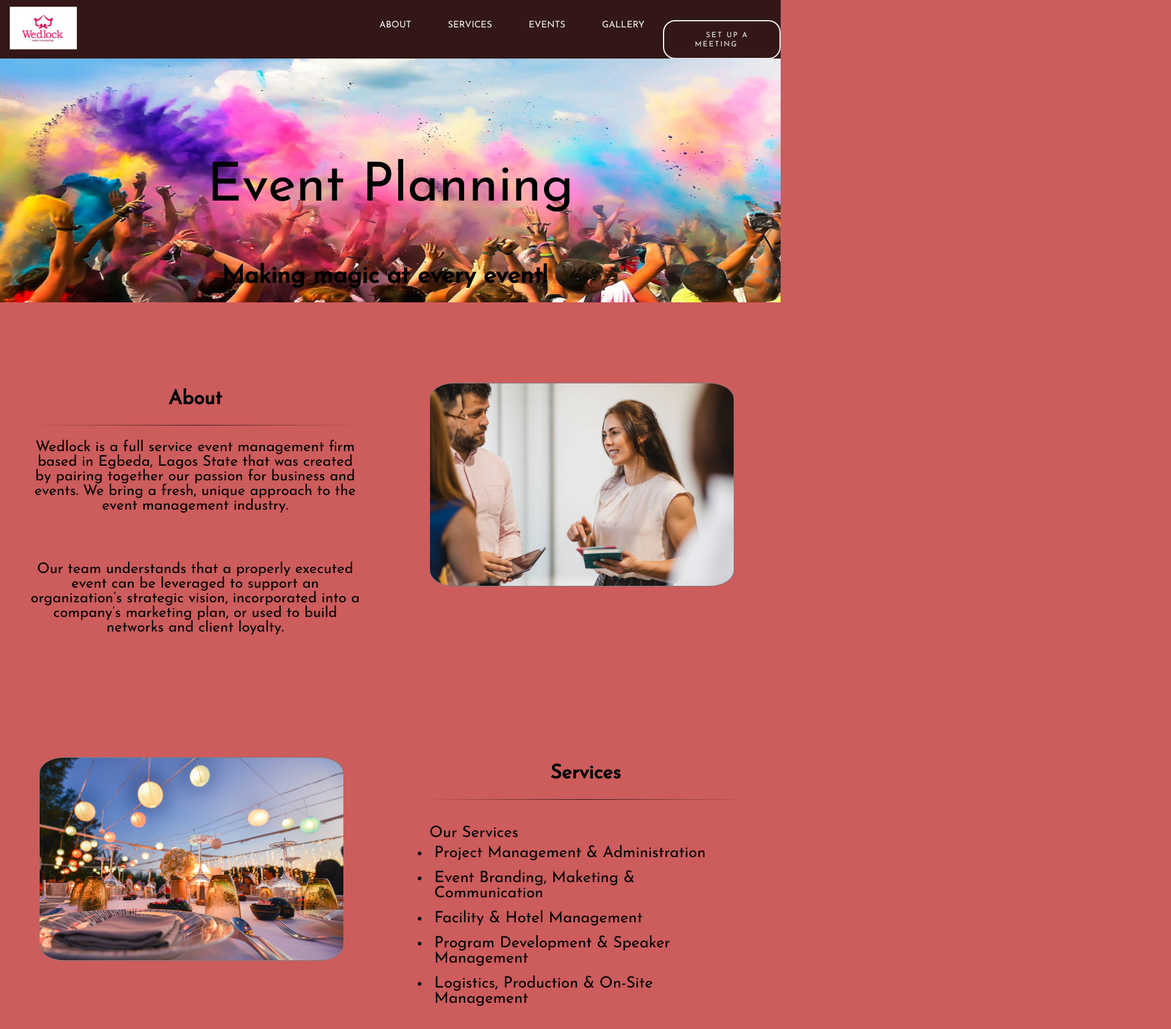
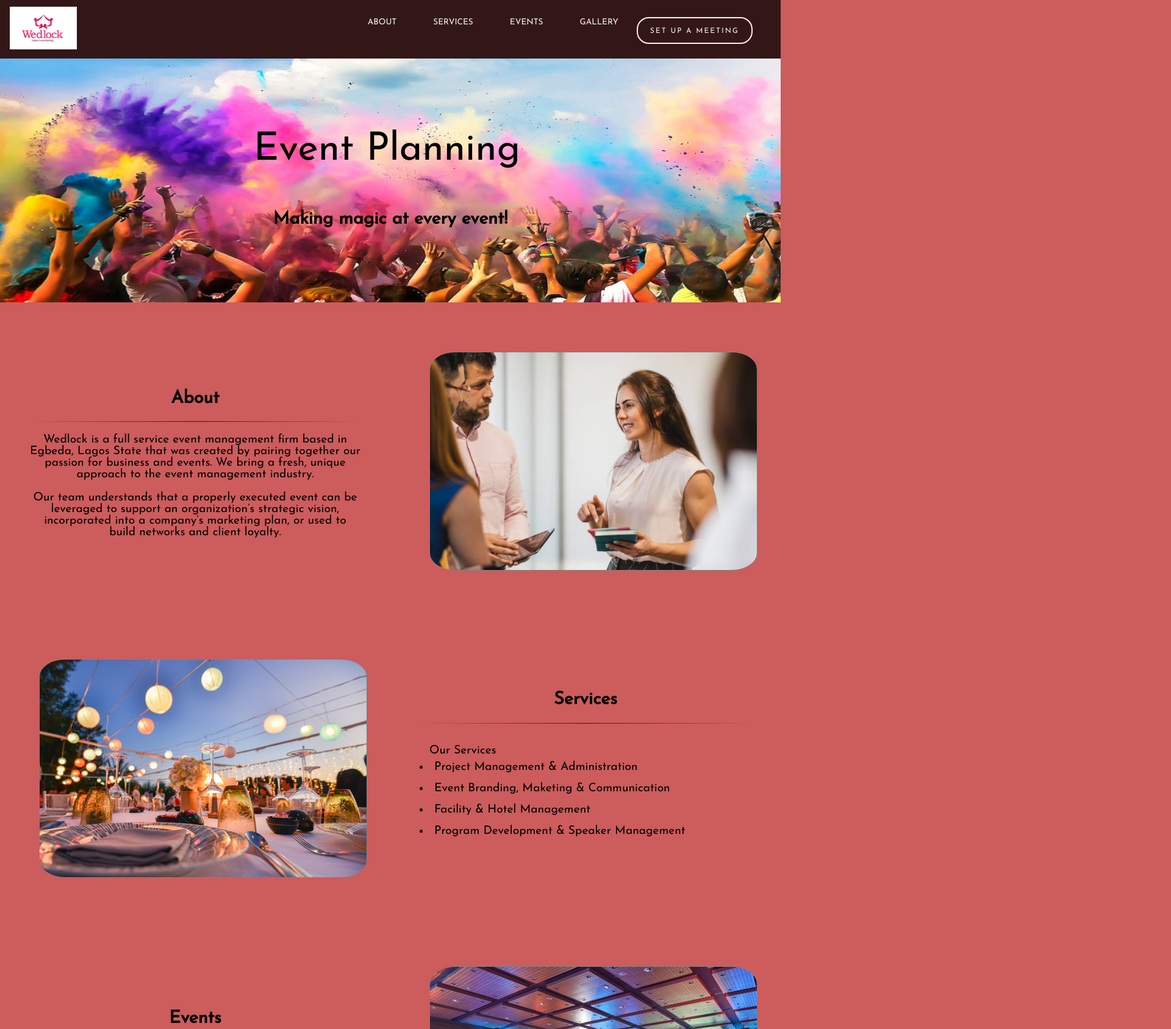
Before and after one commit to pereebi/Landing-Page, a plain HTML site: page index.html in a window 1280 px wide. Shown: the top 1688 px of the page at 61% size, 1920 px wide, since content can reach past the window. Drawn offline with Linux system fonts and the light colour scheme.

Commit message:
updating the website

```diff
--- a/css/styles.css
+++ b/css/styles.css
@@ -73,6 +73,10 @@ hr{
     text-align: center;
     padding: 0 1.5em;
     letter-spacing: 2px;
+}
+
+.clicked{
+    color: rgb(81, 193, 212);
 }
 
 .nav-btn a:hover{
@@ -197,3 +201,265 @@ footer{
 .footer-contact h6{
     padding-top: 3rem;
 }
+
+
+
+
+/* Extra small devices (phones, 600px and down) */
+@media only screen and (max-width: 600px) {...}
+
+/* Small devices (portrait tablets and large phones, 600px and up) */
+@media only screen and (min-width: 600px) {
+
+    .text h1{
+        font-size: 1.2rem;
+    }
+
+    .text p{
+        font-size: 0.7rem;
+    }
+
+    .text ul{
+        font-size: 0.6rem;
+        padding: 1rem;
+    }
+
+    .text ul li:last-child{
+        display: none;
+    }
+
+    #nav-menu{
+        margin-top: 20px;
+    }
+
+    .nav-list{
+        font-size: 0.85rem;
+    }
+
+    .nav-btn{
+        display: none;
+    }
+
+    .hero-txt h1{
+        font-size: 3rem;
+    }
+
+    .hero-txt p{
+        font-size: 1.3rem;
+    }
+
+    #about .text br{
+        display: none;
+    }
+
+    #about .image img{
+        width: 120%;
+    }
+
+    #services .image img{
+        width: 120%;
+    }
+
+    #events .image img{
+        width: 120%;
+    }
+
+    #gallery .image{
+        display: flex;
+        flex-direction: column;
+        justify-content: space-between;
+    }
+
+    #gallery .image img{
+        width: 50%;
+        align-self: center;
+    }
+
+}
+
+/* Medium devices (landscape tablets, 768px and up) */
+@media only screen and (min-width: 768px) {
+
+    section{
+        margin-top: 1%;
+    }
+
+    .text h1{
+        font-size: 1.5rem;
+    }
+
+    .text p{
+        font-size: 0.85rem;
+    }
+
+    .text ul{
+        font-size: 0.85rem;
+        padding: 1rem;
+    }
+
+    .text ul li:last-child{
+        display: none;
+    }
+
+    #nav-menu{
+        margin-top: 20px;
+    }
+
+    .nav-btn{
+        display: none;
+    }
+
+    .hero-txt{
+        top: 50%;
+    }
+
+    .hero-txt h1{
+        font-size: 3.5rem;
+    }
+
+    .hero-txt p{
+        font-size: 1.45rem;
+    }
+
+    #about .text br{
+        display: none;
+    }
+
+    #about .image img{
+        width: 120%;
+    }
+
+    #services .image img{
+        width: 120%;
+    }
+
+    #events .image img{
+        width: 120%;
+    }
+
+    #gallery .image img{
+        align-self: center;
+        width: 45%;
+        margin-left: 2rem;
+    }
+
+}
+
+/* Large devices (laptops/desktops, 992px and up) */
+@media only screen and (min-width: 992px) {
+
+    .text h1{
+        font-size: 1.8rem;
+    }
+
+    .text p{
+        font-size: 1.2rem;
+    }
+
+    .text ul{
+        font-size: 1.2rem;
+        padding: 1rem;
+    }
+
+    .text ul li:last-child{
+        display: none;
+    }
+
+    #nav-menu{
+        flex: 75%;
+    }
+
+    .nav-btn{
+        border: 2px solid #f2f2f2;
+        padding: 0.15em 0;
+        border-radius: 20px;
+        display: inline;
+    }
+
+    .hero-txt{
+        position: absolute;
+        top: 50%;
+        left: 50%;
+        transform: translate(-50%, -50%);
+    }
+
+    .hero-txt h1{
+        font-size: 4rem;
+    }
+
+    .hero-txt p{
+        font-size: 1.8rem;
+        padding: 1.5rem 2rem;
+    }
+
+    #about .text br{
+        display: none;
+    }
+
+    #about .image img{
+        width: 105%;
+    }
+
+    #services .image img{
+        width: 105%;
+    }
+
+    #events .image img{
+        width: 105%;
+    }
+
+    #gallery .image{
+        flex-direction: row;
+        justify-content: space-between;
+    }
+
+    #gallery .image img{
+        align-self: center;
+        width: 45%;
+        margin-left: 2rem;
+    }
+}
+
+/* Extra large devices (large laptops and desktops, 1200px and up) */
+@media only screen and (min-width: 1200px) {
+
+    #nav-menu{
+        flex: 53%;
+    }
+
+    .nav-btn{
+        border: 2px solid #f2f2f2;
+        padding: 1em 0.15em;
+        border-radius: 20px;
+    }
+
+    .hero-txt{
+        position: absolute;
+        top: 40%;
+        left: 50%;
+        transform: translate(-50%, -50%);
+    }
+
+    #about .image{
+        align-self: center;
+    }
+
+    #services .image{
+        align-self: center;
+    }
+
+    #gallery{
+        flex-direction: column;
+    }
+
+    #gallery .image{
+        display: flex;
+        justify-content: space-around;
+    }
+
+    #gallery .image img{
+        width: 50%;
+        align-self: flex-end;
+    }
+
+}
--- a/js/app.js
+++ b/js/app.js
@@ -1,7 +1,5 @@
 // get elements
-const navbar = document.querySelector('.nav-bar');
 const menu = document.querySelector('#nav-menu');
-const sections = document.querySelectorAll('section');
 
 // create the elements for the nav-bar
 const about = document.createElement('li');
@@ -16,15 +14,15 @@ const meeting = document.createElement('li');
 const meetingLink = document.createElement('a');
 
 // setting data and class attributes
-const aboutData = aboutLink.setAttribute('data-type', 'about');
-const aboutClass = aboutLink.setAttribute('class', 'nav-list');
-const servicesData = servicesLink.setAttribute('data-type', 'services');
-const servicesClass = servicesLink.setAttribute('class', 'nav-list');
-const eventsData = eventsLink.setAttribute('data-type', 'events');
-const eventsClass = eventsLink.setAttribute('class', 'nav-list');
-const galleryData = galleryLink.setAttribute('data-type', 'gallery');
-const galleryClass = galleryLink.setAttribute('class', 'nav-list');
-const meetingBtn = meeting.setAttribute('class', 'nav-list nav-btn');
+aboutLink.setAttribute('data-link', 'about');
+aboutLink.setAttribute('class', 'nav-list');
+servicesLink.setAttribute('data-link', 'services');
+servicesLink.setAttribute('class', 'nav-list');
+eventsLink.setAttribute('data-link', 'events');
+eventsLink.setAttribute('class', 'nav-list');
+galleryLink.setAttribute('data-link', 'gallery');
+galleryLink.setAttribute('class', 'nav-list');
+meeting.setAttribute('class', 'nav-list nav-btn');
 
 
 // add text content to them
@@ -51,25 +49,32 @@ menu.appendChild(events);
 menu.appendChild(gallery);
 menu.appendChild(meeting);
 
-sections.forEach((section) => {
-    const liTag = document.createElement('li');
-    const aTag = document.createElement('a');
-    aTag.innerText = sections.getAttribute('data-nav');
-    aTag.setAttribute('class', 'menu__link');
 
-    // scroll to anchor ID using scroll to event
-    aTag.addEventListener("click", () => {
-        sections.scrollIntoView({behavior: "smooth"});
-        });
+const aTags = document.querySelectorAll('.nav-list');
+
+aTags.forEach((element) => {
+    element.addEventListener('click', () =>{
+        const sectionData = document.getElementById(element.getAttribute('data-link'));
+        sectionData.scrollIntoView({behavior: 'smooth', block: 'center'});
+
+         element.classList.add('clicked');
+    });
 });
 
 
-// evemtlistner to load the navbar
-document.addEventListener('DOMContentLoaded', function(){
-    return menu;
 
 
-});
+
+
+
+
+
+
+
+
+
+
+
 
 // let element = document.querySelectorAll('.nav-list');
 
```
